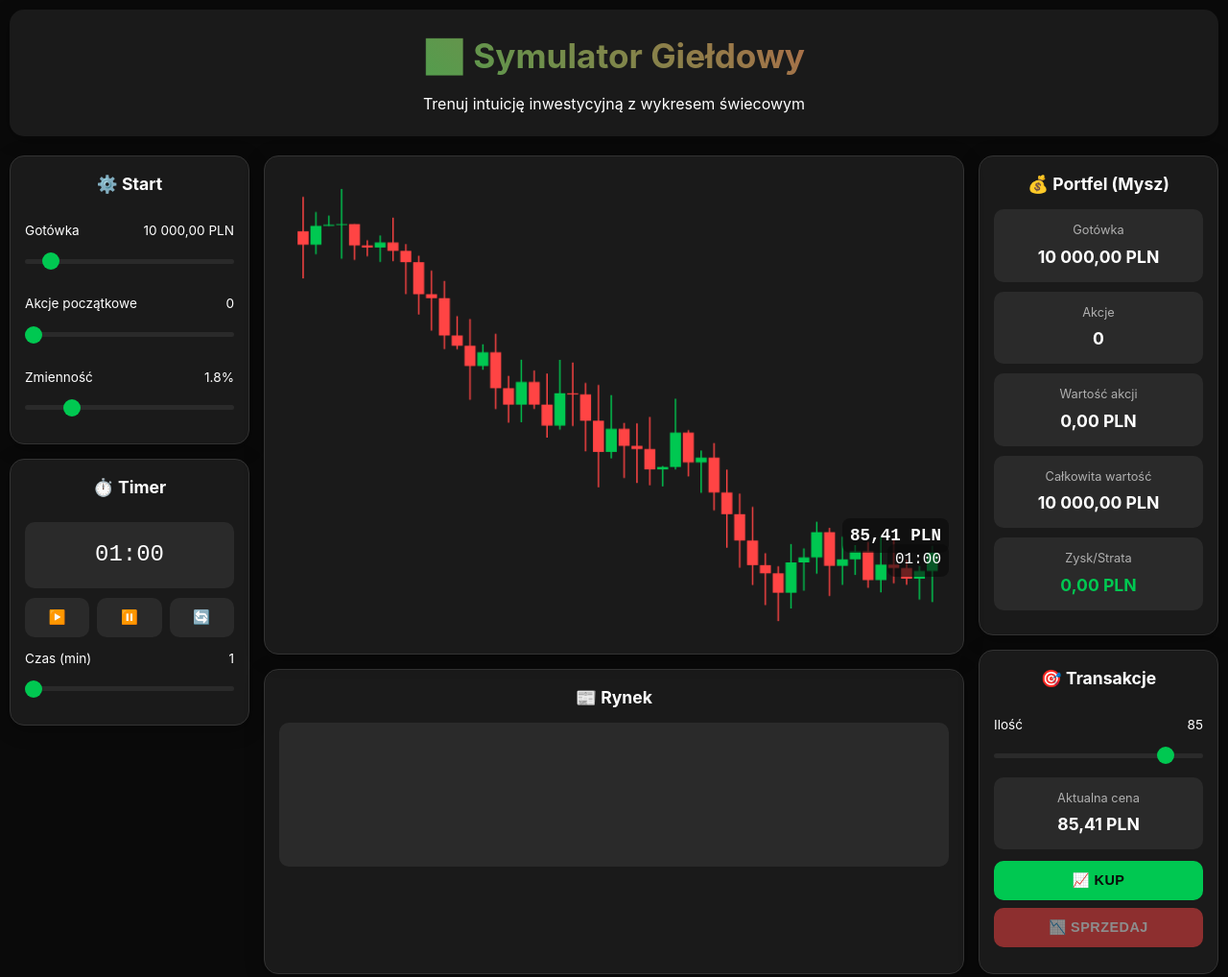
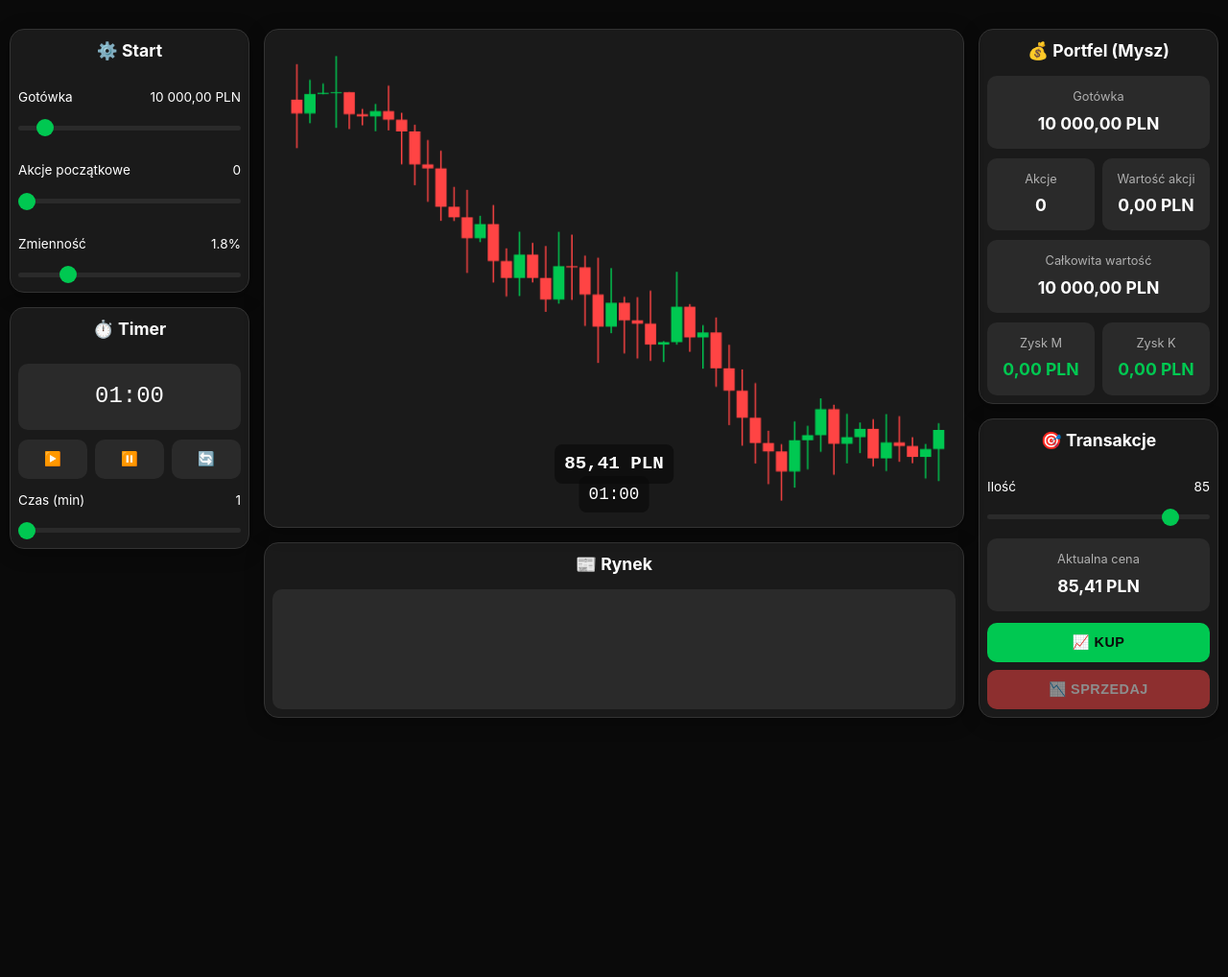
Before and after one commit to k2121/Gielda, a plain HTML site: page index.html in a window 1280 px wide. Shown: the whole page at 96% size. After the commit the page ends 800 px from the top, so only its background shows below. Drawn offline with Linux system fonts and the light colour scheme.

Commit message:
Update index.html

```diff
--- a/index.html
+++ b/index.html
@@ -26,17 +26,7 @@
             overflow-x: hidden;
         }
 
-        .container { max-width: 1600px; margin: 0 auto; padding: 10px; }
-
-        .header {
-            text-align: center; padding: 20px; background: var(--secondary-bg);
-            border-radius: 15px; margin-bottom: 20px; box-shadow: 0 4px 20px rgba(0, 0, 0, 0.3);
-        }
-        .header h1 {
-            font-size: 2.2rem; margin-bottom: 10px;
-            background: linear-gradient(45deg, var(--accent-green), var(--accent-red));
-            -webkit-background-clip: text; -webkit-text-fill-color: transparent;
-        }
+        .container { max-width: 1600px; margin: 20px auto; padding: 10px; }
 
         .main-layout {
             display: grid;
@@ -53,7 +43,7 @@
         .market-card { grid-area: market; }
 
         .card {
-            background: var(--secondary-bg); border-radius: 15px; padding: 15px;
+            background: var(--secondary-bg); border-radius: 15px; padding: 8px;
             box-shadow: 0 4px 20px rgba(0, 0, 0, 0.3); border: 1px solid var(--border-color);
             display: flex; flex-direction: column;
         }
@@ -64,6 +54,7 @@
         #mainChartCanvas, #miniChartCanvas { width: 100%; height: 100%; cursor: crosshair; }
 
         .stat-item { background: var(--tertiary-bg); padding: 12px; border-radius: 10px; text-align: center; margin-bottom: 10px; }
+        .card > *:last-child {margin-bottom: 0;}
         .stat-label { font-size: 0.8rem; color: var(--text-secondary); margin-bottom: 3px; }
         .stat-value { font-size: 1.1rem; font-weight: bold; }
         .slider-container { margin: 12px 0; }
@@ -95,21 +86,31 @@
 
         .chart-overlay {
             position: absolute;
-            background-color: rgba(10, 10, 10, 0.6);
+            background-color: rgba(10, 10, 10, 0.7);
             color: var(--text-primary);
-            padding: 4px 8px;
+            padding: 5px 10px;
             border-radius: 8px;
             font-family: 'Courier New', monospace;
-            font-size: 1rem;
             z-index: 10;
             pointer-events: none;
-            right: 15px;
+            left: 50%;
+            transform: translateX(-50%);
+            width: fit-content;
+            text-align: center;
+            white-space: nowrap;
         }
 
-        #miniChartTimerDisplay { top: 10px; }
-        #mainChartTimerOverlay { bottom: 80px; }
-        #mainChartPriceOverlay { bottom: 105px; font-size: 1.1rem; font-weight: bold;}
+        #miniChartTimerDisplay { top: 10px; right: 10px; left: auto; transform: none; }
 
+        #mainChartPriceOverlay {
+            bottom: 45px;
+            font-size: 1.2rem;
+            font-weight: bold;
+        }
+        #mainChartTimerOverlay {
+            bottom: 15px;
+            font-size: 1.1rem;
+        }
 
         /* --- STYLES FOR END GAME MODAL --- */
         .modal-overlay {
@@ -165,6 +166,17 @@
             margin-top: 10px;
         }
 
+        .mobile-grid-row { display: grid; grid-template-columns: 1fr 1fr; gap: 8px; }
+        /* Usuwa dolny margines z ostatniego elementu w dowolnej karcie */
+        .card > *:last-child {
+        margin-bottom: 0;
+}
+        /* Usuwa dolny margines z problematycznych elementów,
+           jeśli znajdują się wewnątrz ostatniego elementu w karcie */
+        .card > *:last-child .stat-item,
+        .card > *:last-child .button-group {
+        margin-bottom: 0;
+}
         @media (max-width: 1280px) { .main-layout { grid-template-columns: 250px 1fr 250px; } }
         @media (max-width: 1024px) { .main-layout { grid-template-columns: 1fr 1fr; grid-template-areas: "chart chart" "market market" "left right"; } }
 
@@ -186,9 +198,7 @@
                 grid-template-rows: auto;
             }
             .chart-container { height: 400px; }
-            .header h1 { font-size: 1.8rem; }
 
-            .mobile-grid-row { display: grid; grid-template-columns: 1fr 1fr; gap: 8px; }
             .mobile-grid-row .stat-item, .mobile-actions-grid .stat-item { margin-bottom: 0; }
             #portfolioCard > .stat-item:first-of-type { margin-bottom: 8px; }
             .mobile-actions-grid { display: grid; grid-template-columns: 1fr 1fr; gap: 8px; align-items: stretch; }
@@ -197,7 +207,6 @@
         }
 
         @media (max-width: 480px) {
-            .header h1 { font-size: 1.5rem; }
             .container { padding: 5px; }
             .card { padding: 12px; }
             .modal-result-container { flex-direction: column; }
@@ -206,10 +215,6 @@
 </head>
 <body>
     <div class="container">
-        <div class="header">
-            <h1>📈 Symulator Giełdowy</h1>
-            <p>Trenuj intuicję inwestycyjną z wykresem świecowym</p>
-        </div>
         <div class="main-layout">
             <div class="left-panel">
                 <div class="card">
@@ -241,9 +246,10 @@
                         <div class="stat-item"><div class="stat-label">Akcje</div><div class="stat-value" id="sharesDisplay">0</div></div>
                         <div class="stat-item"><div class="stat-label">Wartość akcji</div><div class="stat-value" id="sharesValue">0,00 PLN</div></div>
                     </div>
-                    <div class="mobile-grid-row">
-                        <div class="stat-item"><div class="stat-label">Całkowita wartość</div><div class="stat-value" id="totalValue">10 000,00 PLN</div></div>
-                        <div class="stat-item"><div class="stat-label">Zysk/Strata</div><div class="stat-value" id="profitLoss">0,00 PLN</div></div>
+                    <div class="stat-item"><div class="stat-label">Całkowita wartość</div><div class="stat-value" id="totalValue">10 000,00 PLN</div></div>
+                     <div class="mobile-grid-row">
+                        <div class="stat-item"><div class="stat-label">Zysk M</div><div class="stat-value" id="profitLoss">0,00 PLN</div></div>
+                        <div class="stat-item"><div class="stat-label">Zysk K</div><div class="stat-value" id="profitLossP2">0,00 PLN</div></div>
                     </div>
                 </div>
 
@@ -352,58 +358,18 @@
                 ctx.lineWidth = 1.5; ctx.beginPath(); ctx.moveTo(x + candleWidth / 2, highY); ctx.lineTo(x + candleWidth / 2, lowY); ctx.stroke();
                 ctx.fillRect(x, Math.min(openY, closeY), candleWidth, Math.max(1, Math.abs(closeY - openY)));
             });
-
-            const isMainChart = canvas.id === 'mainChartCanvas';
-            const isDesktop = window.innerWidth > 768;
-
-            if (isMainChart && isDesktop) {
-                const lineHeight = 22;
-                let currentY = canvas.height - 5;
-                ctx.font = 'bold 16px Arial'; // Changed font size
-                ctx.textAlign = 'right';
-                const textX = canvas.width - padding;
-
-                // Player 2 (Klaw)
-                if (player2.initialPortfolioValue !== null) {
-                    const p2TotalValue = player2.cash + (player2.shares * game.price);
-                    const p2Profit = p2TotalValue - player2.initialPortfolioValue;
-                    let p2Info;
-                    if (player2.shares > 0) {
-                        p2Info = `Klaw: ${player2.shares} @ ${player2.avgBuyPrice.toLocaleString('pl-PL', plnFormat)} | Z/S: ${p2Profit.toLocaleString('pl-PL', plnFormat)} PLN`;
-                    } else {
-                        p2Info = `Klaw: ${player2.shares} akcji | Z/S: ${p2Profit.toLocaleString('pl-PL', plnFormat)} PLN`;
-                    }
-                    ctx.fillStyle = '#FFFF00';
-                    ctx.fillText(p2Info, textX, currentY);
-                    currentY -= lineHeight;
-                }
-
-                // Player 1 (Mysz)
-                if (game.initialPortfolioValue !== null) {
-                    const p1TotalValue = game.cash + (game.shares * game.price);
-                    const p1Profit = p1TotalValue - game.initialPortfolioValue;
-                    let p1Info;
-                    if (game.shares > 0) {
-                        p1Info = `Mysz: ${game.shares} @ ${game.avgBuyPrice.toLocaleString('pl-PL', plnFormat)} | Z/S: ${p1Profit.toLocaleString('pl-PL', plnFormat)} PLN`;
-                    } else {
-                        p1Info = `Mysz: ${game.shares} akcji | Z/S: ${p1Profit.toLocaleString('pl-PL', plnFormat)} PLN`;
-                    }
-                    ctx.fillStyle = '#FFFFFF';
-                    ctx.fillText(p1Info, textX, currentY);
-                }
-            }
         }
 
         // --- UI & Game Logic ---
         function updateDisplay() {
             mainChartPriceOverlayEl.textContent = `${game.price.toLocaleString('pl-PL', plnFormat)} PLN`;
+
+            // Player 1 (Mysz) calculations
             const sharesValue = game.shares * game.price;
             const totalValue = game.cash + sharesValue;
-
             const initialValue = game.initialPortfolioValue !== null
                 ? game.initialPortfolioValue
                 : parseInt(document.getElementById('initialCash').value) + (parseInt(document.getElementById('initialShares').value) * (game.candles[0]?.open || 100));
-
             const profit = totalValue - initialValue;
 
             document.getElementById('cashDisplay').textContent = `${game.cash.toLocaleString('pl-PL', plnFormat)} PLN`;
@@ -411,9 +377,24 @@
             document.getElementById('sharesValue').textContent = `${sharesValue.toLocaleString('pl-PL', plnFormat)} PLN`;
             document.getElementById('totalValue').textContent = `${totalValue.toLocaleString('pl-PL', plnFormat)} PLN`;
             document.getElementById('currentPrice').textContent = `${game.price.toLocaleString('pl-PL', plnFormat)} PLN`;
+
             const profitElement = document.getElementById('profitLoss');
             profitElement.textContent = `${profit.toLocaleString('pl-PL', plnFormat)} PLN`;
             profitElement.style.color = profit >= 0 ? accentGreen : accentRed;
+
+            // Player 2 (Klaw) calculations
+            const p2TotalValue = player2.cash + (player2.shares * game.price);
+            const p2InitialValue = player2.initialPortfolioValue !== null
+                ? player2.initialPortfolioValue
+                : parseInt(document.getElementById('initialCash').value) + (parseInt(document.getElementById('initialShares').value) * (game.candles[0]?.open || 100));
+            const p2Profit = p2TotalValue - p2InitialValue;
+
+            const profitP2Element = document.getElementById('profitLossP2');
+            if (profitP2Element) {
+                profitP2Element.textContent = `${p2Profit.toLocaleString('pl-PL', plnFormat)} PLN`;
+                profitP2Element.style.color = p2Profit >= 0 ? accentGreen : accentRed;
+            }
+
             const quantity = parseInt(document.getElementById('tradeQuantity').value);
             document.getElementById('buyBtn').disabled = game.cash < game.price * quantity;
             document.getElementById('sellBtn').disabled = game.shares < quantity;
```
